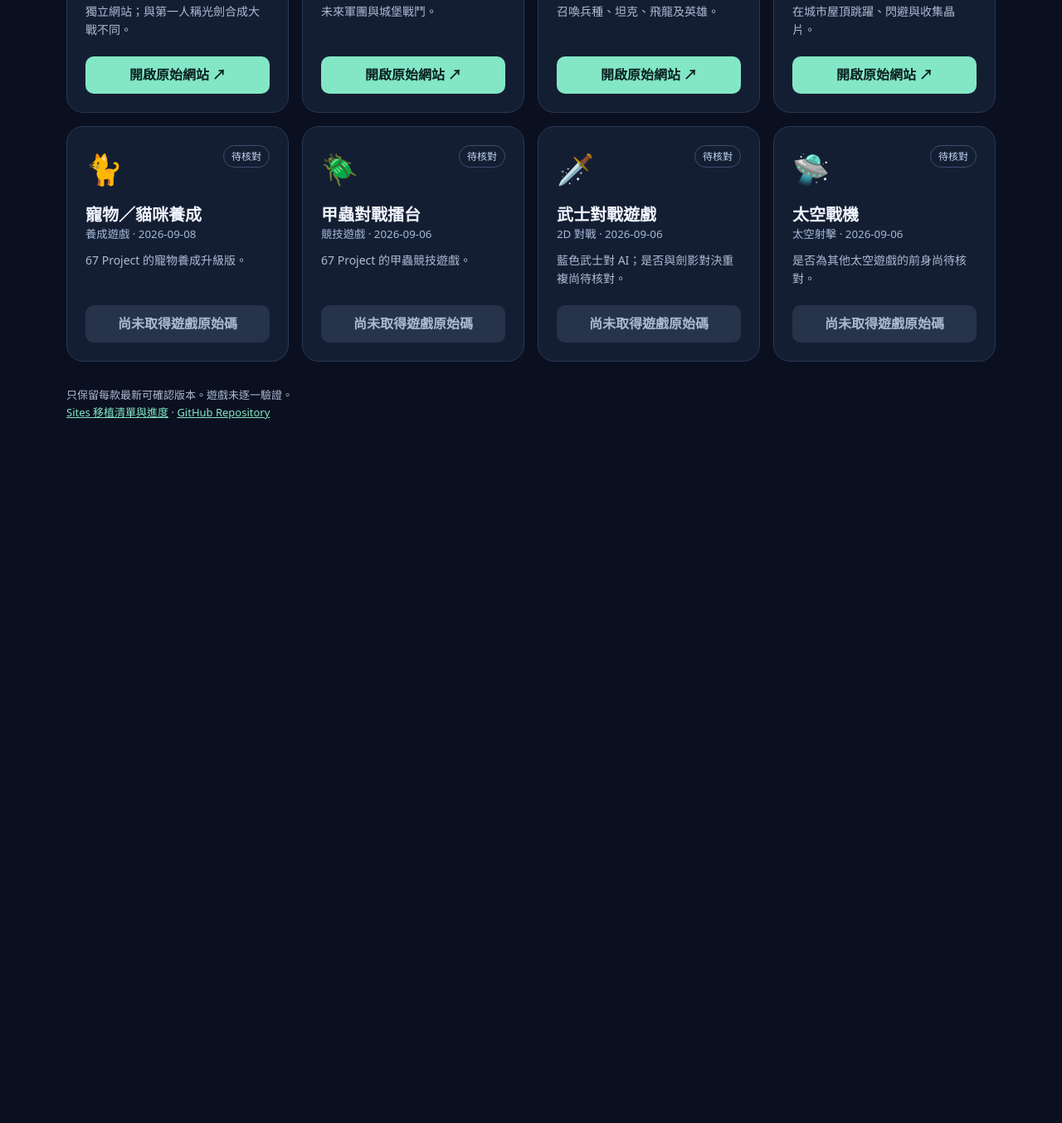
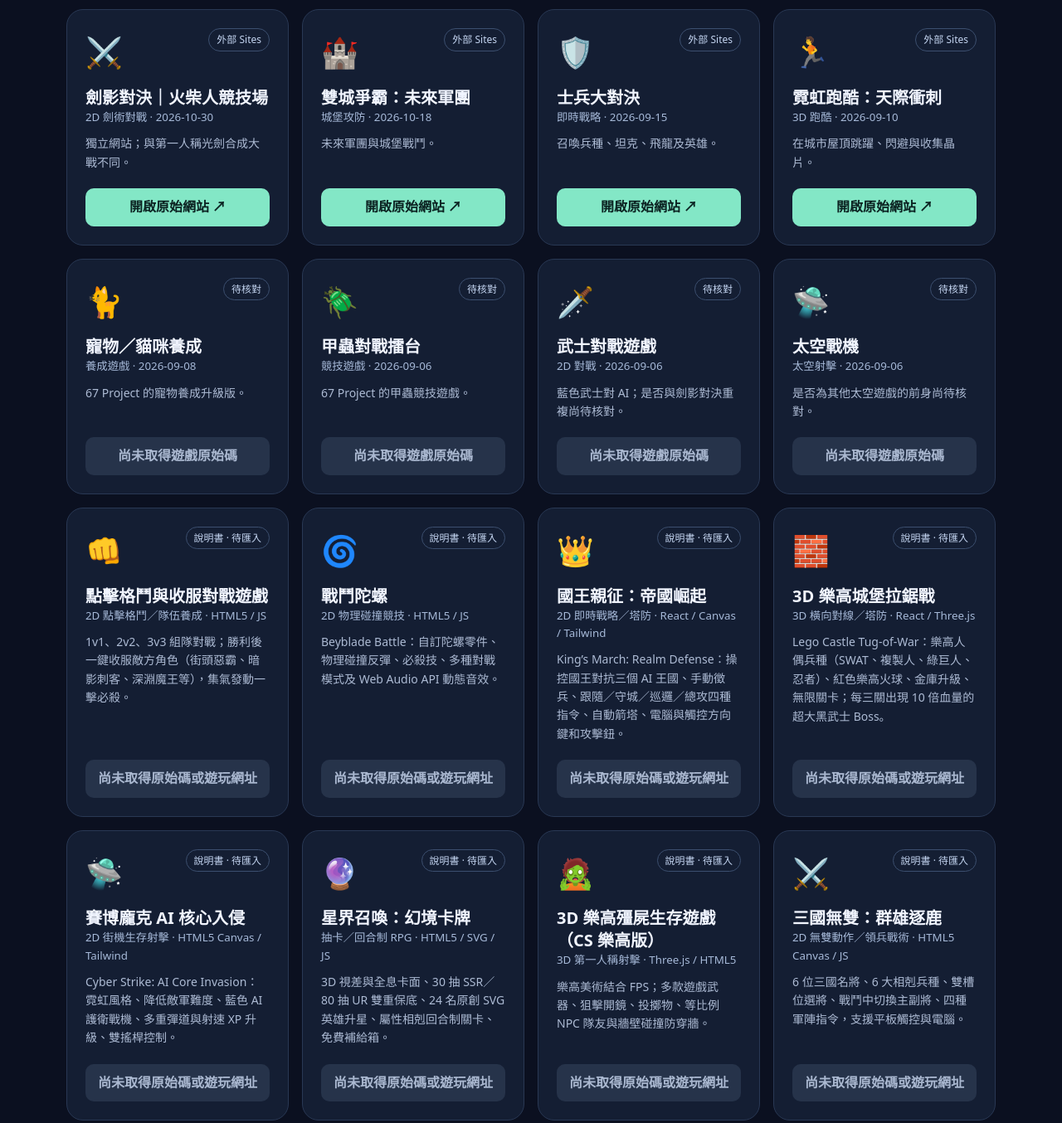
Before and after one commit to chenkaie/kuso_game_by_raymond, a plain HTML site: page index.html in a window 1280 px wide. Shown: the part 1253-2607 px from the top of the page at 83% size. Before the commit the page ends 1803 px from the top, so only its background shows below. Drawn offline with Linux system fonts and the light colour scheme.

Commit message:
Add eight game portfolio entries and reconcile two related game records

```diff
--- a/index.html
+++ b/index.html
@@ -1,14 +1,14 @@
 <!doctype html>
 <html lang="zh-Hant"><head><meta charset="utf-8"><meta name="viewport" content="width=device-width,initial-scale=1"><title>Raymond's Game Collection</title><style>
 *{box-sizing:border-box}body{margin:0;background:#0b1020;color:#f1f5ff;font:16px/1.6 system-ui,sans-serif}main{max-width:1160px;margin:auto;padding:42px 20px}header{padding:32px 0 28px;border-bottom:1px solid #293551;margin-bottom:24px}h1{font-size:clamp(2rem,5vw,3.6rem);line-height:1.15;margin:10px 0;color:#fff}header p,footer,p{color:#adbbd4}small{color:#a6b9d8}.eyebrow{color:#78e6cb;font-size:13px;font-weight:800;letter-spacing:2px}.grid{display:grid;grid-template-columns:repeat(auto-fit,minmax(min(100%,255px),1fr));gap:16px}article{background:#141e33;border:1px solid #293854;border-radius:20px;padding:22px;display:flex;flex-direction:column;min-height:250px}article h2{font-size:20px;line-height:1.35;margin:12px 0 0}article p{flex:1;margin:10px 0 20px;font-size:14px}.emoji{font-size:36px}.tag{font-size:12px;border:1px solid #3c4f6f;border-radius:20px;padding:3px 9px;color:#c4d5f1;float:right}a.play,.disabled{display:block;padding:10px 12px;text-align:center;border-radius:10px;font-weight:700;text-decoration:none;background:#83e7c6;color:#0b2221}.disabled{background:#26334a;color:#aab8d0}a.play:focus-visible{outline:3px solid white}footer{margin-top:30px;font-size:13px}footer a{color:#83e7c6}.filter{width:100%;max-width:420px;padding:12px 15px;background:#141e33;color:white;border:1px solid #3c4f6f;border-radius:12px;font:inherit;margin:0 0 24px}article[hidden]{display:none}
-</style></head><body><main><header><div class="eyebrow">KUSO GAME BY RAYMOND</div><h1>Raymond's Game Collection 🎮</h1><p>16 款遊戲紀錄 · 2026 年 11 月</p><small>原始 HTML 可由本站直接開啟，獨立 GitHub Pages 作品保留原始 Repo 入口；8 款 Sites 已整理版本紀錄，尚未取得完整原始碼，保留原有入口。</small></header><label for="search">搜尋遊戲</label><br><input class="filter" id="search" type="search" placeholder="輸入遊戲名稱或類型"><section class="grid" aria-label="遊戲清單"><article><div><span class="emoji">🐉</span><span class="tag">GitHub Pages · v2.1</span></div><h2>三國方塊無雙</h2><small>3D 動作闖關 · Minecraft-style Voxel Musou</small><p>12 位可選武將、6 關 Boss、哥吉拉三段變身、方塊建造與破壞、三種難度、中英雙語，支援鍵鼠與手機觸控。</p><a class="play" href="https://chenkaie.github.io/minecraft-sanguo/" target="_blank" rel="noopener noreferrer">開始遊戲 →</a><a style="color:#adbbd4;font-size:13px;text-align:center;margin-top:9px" href="https://github.com/chenkaie/minecraft-sanguo" target="_blank" rel="noopener noreferrer">GitHub 原始碼 ↗</a></article>
-<article><div><span class="emoji">🧱</span><span class="tag">待匯入</span></div><h2>方塊王國 2P</h2><small>沙盒建造 · 2026-11</small><p>全 3D 創造模式；原始碼待取回。</p><span class="disabled">尚未取得遊戲原始碼</span></article>
+</style></head><body><main><header><div class="eyebrow">KUSO GAME BY RAYMOND</div><h1>Raymond's Game Collection 🎮</h1><p>24 款遊戲紀錄 · 2026 年 11 月</p><small>原始 HTML 可由本站直接開啟，獨立 GitHub Pages 作品保留原始入口。Sites 與新增說明書作品尚待取得完整原始碼；相關版本暫列同系列，待核對。</small></header><label for="search">搜尋遊戲</label><br><input class="filter" id="search" type="search" placeholder="輸入遊戲名稱或類型"><section class="grid" aria-label="遊戲清單"><article><div><span class="emoji">🐉</span><span class="tag">GitHub Pages · v2.1</span></div><h2>三國方塊無雙</h2><small>3D 動作闖關 · Minecraft-style Voxel Musou</small><p>12 位可選武將、6 關 Boss、哥吉拉三段變身、方塊建造與破壞、三種難度、中英雙語，支援鍵鼠與手機觸控。</p><a class="play" href="https://chenkaie.github.io/minecraft-sanguo/" target="_blank" rel="noopener noreferrer">開始遊戲 →</a><a style="color:#adbbd4;font-size:13px;text-align:center;margin-top:9px" href="https://github.com/chenkaie/minecraft-sanguo" target="_blank" rel="noopener noreferrer">GitHub 原始碼 ↗</a></article>
+<article><div><span class="emoji">🧱</span><span class="tag">待匯入</span></div><h2>方塊王國 2P／3D 麥塊生存遊戲</h2><small>沙盒建造 · 2026-11</small><p>既有全 3D 創造模式紀錄。新增說明書中的武器與背包完整版：日夜交替、夜間殭屍、智慧中文合成台、背包與第一人稱手持揮砍、觸控搖桿和滑鼠視角（Three.js / Tailwind）。暫列同系列，版本關係待核對；未取得原始碼。</p><span class="disabled">尚未取得遊戲原始碼</span></article>
 <article><div><span class="emoji">🃏</span><span class="tag">原始 HTML</span></div><h2>宇宙卡牌大亂鬥</h2><small>卡牌策略 · 2026-11-15</small><p>跨界角色與回合制卡牌戰鬥。</p><a class="play" href="games/crossover-cards/index.html">開始遊戲 →</a></article>
 <article><div><span class="emoji">✏️</span><span class="tag">待匯入</span></div><h2>畫線交鋒</h2><small>策略對戰 · 2026-11-09</small><p>畫線行軍、武器升級。原始網址及程式碼待確認。</p><span class="disabled">尚未取得遊戲原始碼</span></article>
 <article><div><span class="emoji">🚀</span><span class="tag">外部 Sites</span></div><h2>星際遠征：銀河飛行員</h2><small>太空飛行 · 2026-11-07</small><p>飛行、戰鬥與星球探索。</p><a class="play" href="https://starflight-castle-nov1.chenkaie.chatgpt.site" target="_blank" rel="noopener noreferrer">開啟原始網站 ↗</a></article>
 <article><div><span class="emoji">🎯</span><span class="tag">外部 Sites</span></div><h2>新手射擊訓練場</h2><small>射擊 · 2026-11-07</small><p>第一人稱射擊訓練 · 原始 Sites v10。</p><a class="play" href="https://easy-target-arena-kent.chenkaie.chatgpt.site" target="_blank" rel="noopener noreferrer">開啟原始網站 ↗</a></article>
 <article><div><span class="emoji">🐍</span><span class="tag">外部 Sites</span></div><h2>水果貪吃蛇</h2><small>休閒 · 2026-11-01</small><p>收集水果、成長及攻擊其他蛇。</p><a class="play" href="https://fruit-snake-garden-kent-1101.chenkaie.chatgpt.site" target="_blank" rel="noopener noreferrer">開啟原始網站 ↗</a></article>
-<article><div><span class="emoji">⚔️</span><span class="tag">原始 HTML</span></div><h2>光劍合成大戰</h2><small>動作格鬥 · 2026-10-31</small><p>光劍購買、合成與關卡戰鬥。</p><a class="play" href="games/lightsaber-fusion/index.html">開始遊戲 →</a></article>
+<article><div><span class="emoji">⚔️</span><span class="tag">HTML · 新版待核對</span></div><h2>光劍合成大戰／第一人稱 3D 火柴人光劍對決</h2><small>動作格鬥 · 2026-10-31</small><p>既有 HTML：光劍購買、合成與關卡戰鬥。新增說明書另記載第一人稱步伐震動、立體透視掩體、打擊震動、光劍／鐮刀／戰斧異種融合（HTML5 Canvas / JS）；暫列同系列，尚未核對新版原始碼。</p><a class="play" href="games/lightsaber-fusion/index.html">玩現有 HTML 版 →</a></article>
 <article><div><span class="emoji">⚔️</span><span class="tag">外部 Sites</span></div><h2>劍影對決｜火柴人競技場</h2><small>2D 劍術對戰 · 2026-10-30</small><p>獨立網站；與第一人稱光劍合成大戰不同。</p><a class="play" href="https://stickman-sword-arena-kent.chenkaie.chatgpt.site" target="_blank" rel="noopener noreferrer">開啟原始網站 ↗</a></article>
 <article><div><span class="emoji">🏰</span><span class="tag">外部 Sites</span></div><h2>雙城爭霸：未來軍團</h2><small>城堡攻防 · 2026-10-18</small><p>未來軍團與城堡戰鬥。</p><a class="play" href="https://castle-future-legion.chenkaie.chatgpt.site" target="_blank" rel="noopener noreferrer">開啟原始網站 ↗</a></article>
 <article><div><span class="emoji">🛡️</span><span class="tag">外部 Sites</span></div><h2>士兵大對決</h2><small>即時戰略 · 2026-09-15</small><p>召喚兵種、坦克、飛龍及英雄。</p><a class="play" href="https://soldier-clash-arena.chenkaie.chatgpt.site" target="_blank" rel="noopener noreferrer">開啟原始網站 ↗</a></article>
@@ -16,4 +16,12 @@
 <article><div><span class="emoji">🐈</span><span class="tag">待核對</span></div><h2>寵物／貓咪養成</h2><small>養成遊戲 · 2026-09-08</small><p>67 Project 的寵物養成升級版。</p><span class="disabled">尚未取得遊戲原始碼</span></article>
 <article><div><span class="emoji">🪲</span><span class="tag">待核對</span></div><h2>甲蟲對戰擂台</h2><small>競技遊戲 · 2026-09-06</small><p>67 Project 的甲蟲競技遊戲。</p><span class="disabled">尚未取得遊戲原始碼</span></article>
 <article><div><span class="emoji">🗡️</span><span class="tag">待核對</span></div><h2>武士對戰遊戲</h2><small>2D 對戰 · 2026-09-06</small><p>藍色武士對 AI；是否與劍影對決重複尚待核對。</p><span class="disabled">尚未取得遊戲原始碼</span></article>
-<article><div><span class="emoji">🛸</span><span class="tag">待核對</span></div><h2>太空戰機</h2><small>太空射擊 · 2026-09-06</small><p>是否為其他太空遊戲的前身尚待核對。</p><span class="disabled">尚未取得遊戲原始碼</span></article></section><footer>只保留每款最新可確認版本。遊戲未逐一驗證。<br><a href="https://github.com/chenkaie/kuso_game_by_raymond/blob/main/docs/sites-migration.md">Sites 移植清單與進度</a> · <a href="https://github.com/chenkaie/kuso_game_by_raymond">GitHub Repository</a></footer></main><script>document.getElementById('search').addEventListener('input',e=>{const q=e.target.value.trim().toLowerCase();document.querySelectorAll('article').forEach(a=>a.hidden=!a.textContent.toLowerCase().includes(q))})</script></body></html>
+<article><div><span class="emoji">🛸</span><span class="tag">待核對</span></div><h2>太空戰機</h2><small>太空射擊 · 2026-09-06</small><p>是否為其他太空遊戲的前身尚待核對。</p><span class="disabled">尚未取得遊戲原始碼</span></article>
+<article><div><span class="emoji">👊</span><span class="tag">說明書 · 待匯入</span></div><h2>點擊格鬥與收服對戰遊戲</h2><small>2D 點擊格鬥／隊伍養成 · HTML5 / JS</small><p>1v1、2v2、3v3 組隊對戰；勝利後一鍵收服敵方角色（街頭惡霸、暗影刺客、深淵魔王等），集氣發動一擊必殺。</p><span class="disabled">尚未取得原始碼或遊玩網址</span></article>
+<article><div><span class="emoji">🌀</span><span class="tag">說明書 · 待匯入</span></div><h2>戰鬥陀螺</h2><small>2D 物理碰撞競技 · HTML5 / JS</small><p>Beyblade Battle：自訂陀螺零件、物理碰撞反彈、必殺技、多種對戰模式及 Web Audio API 動態音效。</p><span class="disabled">尚未取得原始碼或遊玩網址</span></article>
+<article><div><span class="emoji">👑</span><span class="tag">說明書 · 待匯入</span></div><h2>國王親征：帝國崛起</h2><small>2D 即時戰略／塔防 · React / Canvas / Tailwind</small><p>King’s March: Realm Defense：操控國王對抗三個 AI 王國、手動徵兵、跟隨／守城／巡邏／總攻四種指令、自動箭塔、電腦與觸控方向鍵和攻擊鈕。</p><span class="disabled">尚未取得原始碼或遊玩網址</span></article>
+<article><div><span class="emoji">🧱</span><span class="tag">說明書 · 待匯入</span></div><h2>3D 樂高城堡拉鋸戰</h2><small>3D 橫向對線／塔防 · React / Three.js</small><p>Lego Castle Tug-of-War：樂高人偶兵種（SWAT、複製人、綠巨人、忍者）、紅色樂高火球、金庫升級、無限關卡；每三關出現 10 倍血量的超大黑武士 Boss。</p><span class="disabled">尚未取得原始碼或遊玩網址</span></article>
+<article><div><span class="emoji">🛸</span><span class="tag">說明書 · 待匯入</span></div><h2>賽博龐克 AI 核心入侵</h2><small>2D 街機生存射擊 · HTML5 Canvas / Tailwind</small><p>Cyber Strike: AI Core Invasion：霓虹風格、降低敵軍難度、藍色 AI 護衛戰機、多重彈道與射速 XP 升級、雙搖桿控制。</p><span class="disabled">尚未取得原始碼或遊玩網址</span></article>
+<article><div><span class="emoji">🔮</span><span class="tag">說明書 · 待匯入</span></div><h2>星界召喚：幻境卡牌</h2><small>抽卡／回合制 RPG · HTML5 / SVG / JS</small><p>3D 視差與全息卡面、30 抽 SSR／80 抽 UR 雙重保底、24 名原創 SVG 英雄升星、屬性相剋回合制關卡、免費補給箱。</p><span class="disabled">尚未取得原始碼或遊玩網址</span></article>
+<article><div><span class="emoji">🧟</span><span class="tag">說明書 · 待匯入</span></div><h2>3D 樂高殭屍生存遊戲（CS 樂高版）</h2><small>3D 第一人稱射擊 · Three.js / HTML5</small><p>樂高美術結合 FPS；多款遊戲武器、狙擊開鏡、投擲物、等比例 NPC 隊友與牆壁碰撞防穿牆。</p><span class="disabled">尚未取得原始碼或遊玩網址</span></article>
+<article><div><span class="emoji">⚔️</span><span class="tag">說明書 · 待匯入</span></div><h2>三國無雙：群雄逐鹿</h2><small>2D 無雙動作／領兵戰術 · HTML5 Canvas / JS</small><p>6 位三國名將、6 大相剋兵種、雙槽位選將、戰鬥中切換主副將、四種軍陣指令，支援平板觸控與電腦。</p><span class="disabled">尚未取得原始碼或遊玩網址</span></article></section><footer>只保留每款最新可確認版本。遊戲未逐一驗證。<br><a href="https://github.com/chenkaie/kuso_game_by_raymond/blob/main/docs/sites-migration.md">Sites 移植清單與進度</a> · <a href="https://github.com/chenkaie/kuso_game_by_raymond">GitHub Repository</a></footer></main><script>document.getElementById('search').addEventListener('input',e=>{const q=e.target.value.trim().toLowerCase();document.querySelectorAll('article').forEach(a=>a.hidden=!a.textContent.toLowerCase().includes(q))})</script></body></html>
```
Also changed, not shown: 1 other file.
